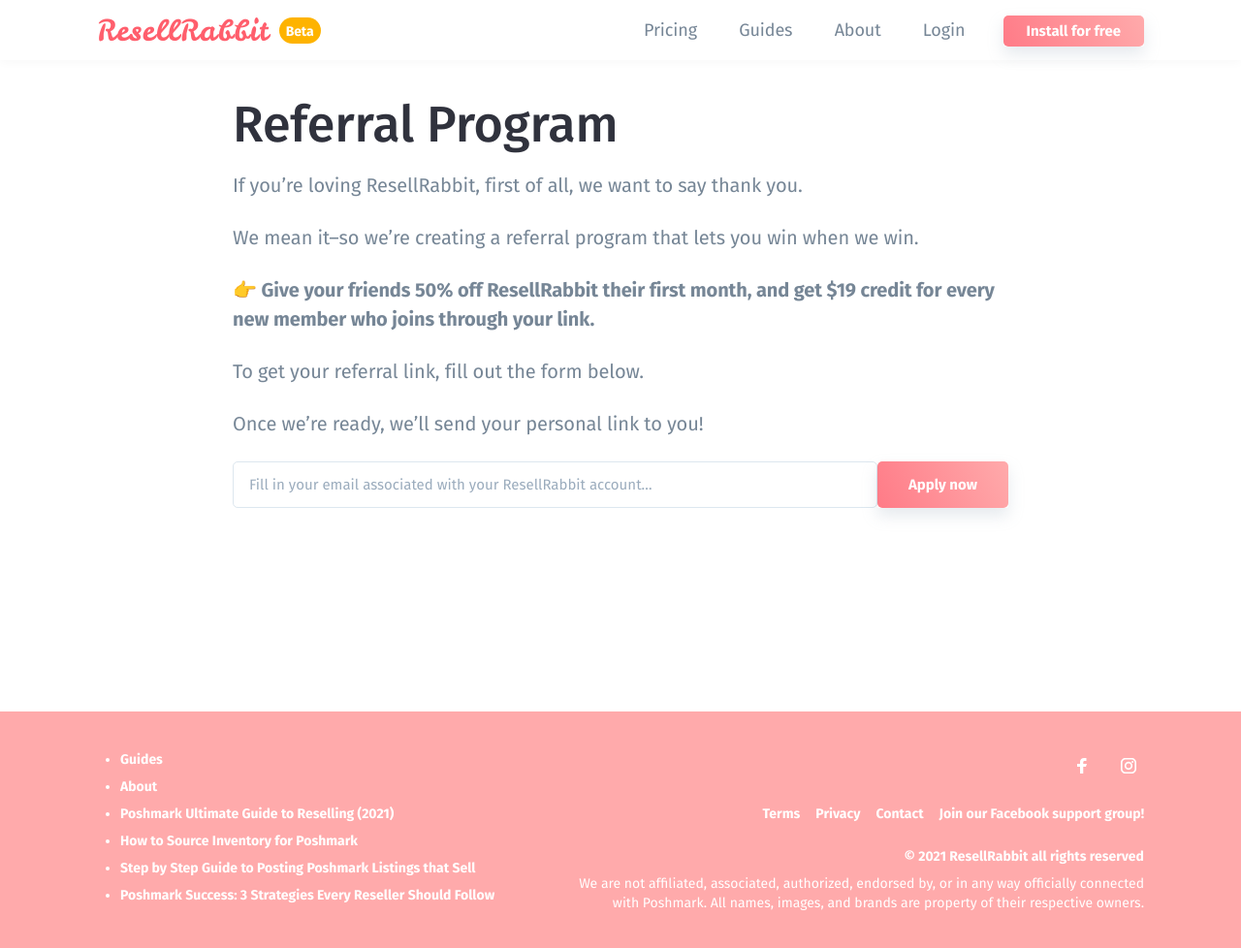
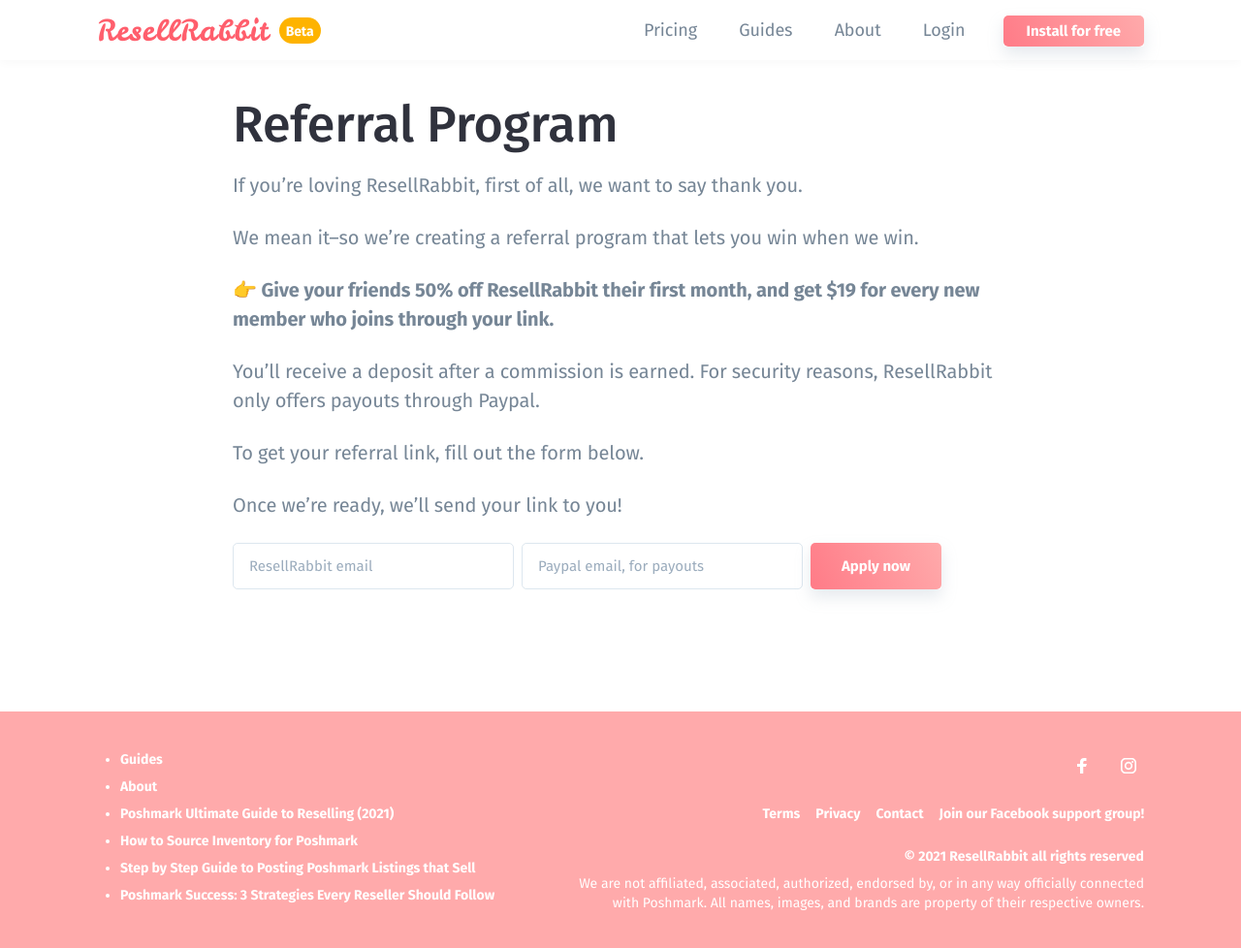
Before and after one commit to hirrra/resellrabbit, a Jekyll site: the page built from page-referral.md, in a window 1280 px wide and 998 px high. Shown: the top 978 px of the window at 97% size. Built offline with Jekyll 4.4.1, drawn with Linux system fonts in a browser that asks for light colours; comment, search, counter and statistics services are not loaded.

Commit message:
update referralg

```diff
--- a/_includes/form-referral.html
+++ b/_includes/form-referral.html
@@ -1,6 +1,11 @@
 <form class="gform" name="referral-program-form" action="https://script.google.com/macros/s/AKfycbxlxF43VfC74ALRbyUPezoaqLCBVfjL5qxJPwQItGjGjfF8HqnHP4qDM6Y1hVBul1BY/exec">
   <div class="field field-grouped ">
-    <input class="input" type="email" name="email" placeholder="Fill in your email associated with your ResellRabbit account&hellip;">
+    <div class="control">
+        <input style="width: 290px;" class="input" type="email" name="email" placeholder="ResellRabbit email">
+    </div>
+    <div class="control">
+        <input style="width: 290px;" class="input" type="email" name="email" placeholder="Paypal email, for payouts">
+    </div>
     <div class="control">
         <button type="submit" class="button button-primary button-block button-shadow">
             <a class="" href="{{ '/pricing' | relative_url }}">Apply now</a>
--- a/page-referral.md
+++ b/page-referral.md
@@ -10,10 +10,12 @@ If you're loving ResellRabbit, first of all, we want to say thank you.
 
 We mean it--so we're creating a referral program that lets you win when we win.
 
-**👉 Give your friends 50% off ResellRabbit their first month, and get $19 credit for every new member who joins through your link.**
+**👉 Give your friends 50% off ResellRabbit their first month, and get $19 for every new member who joins through your link.**
+
+You'll receive a deposit after a commission is earned. For security reasons, ResellRabbit only offers payouts through Paypal.
 
 To get your referral link, fill out the form below.
 
-Once we're ready, we'll send your personal link to you!
+Once we're ready, we'll send your link to you!
 
 {% include form-referral.html %}
```
Also changed, not shown: other parts of _includes/form-referral.html (+1 -1 lines).
